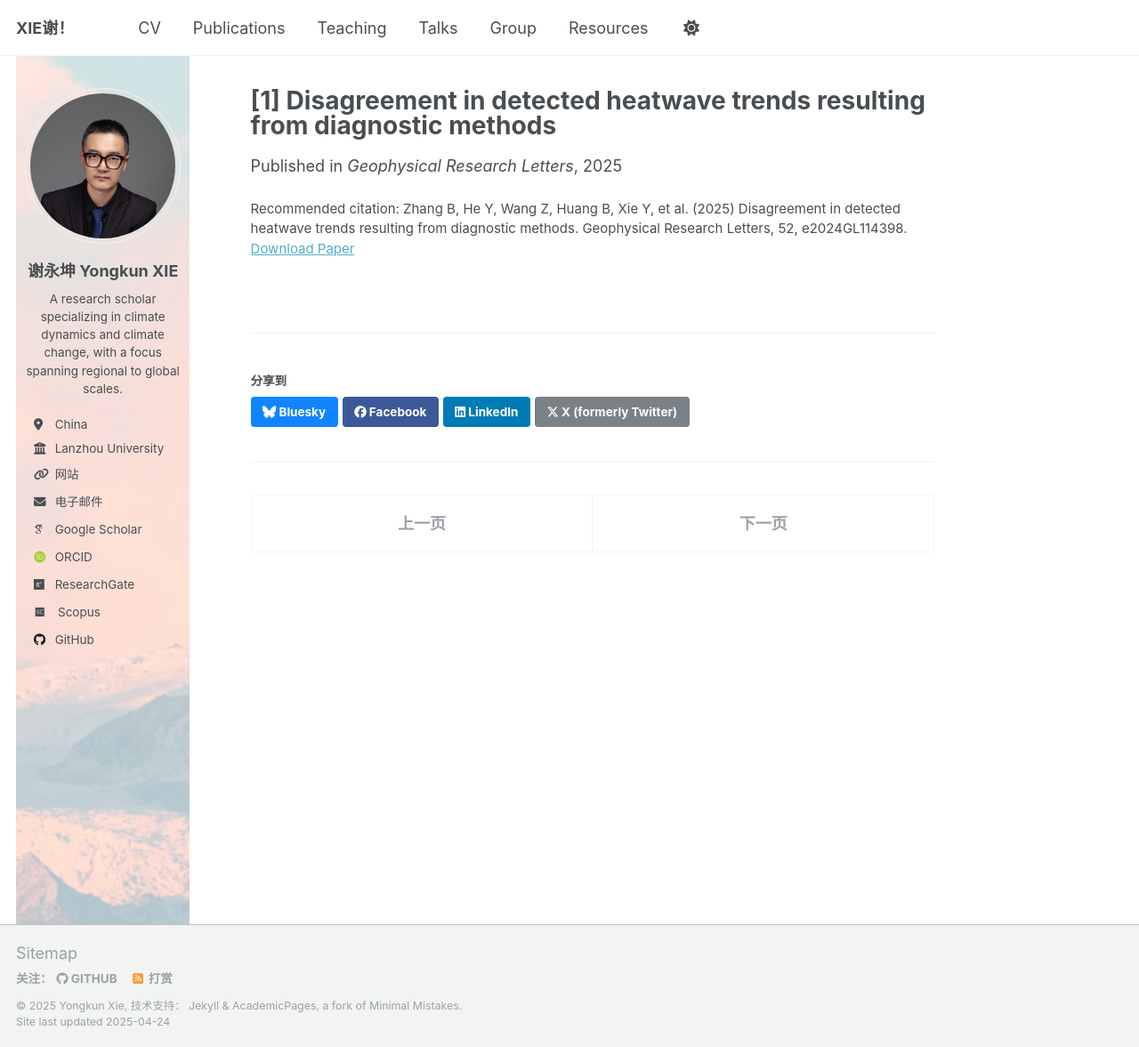
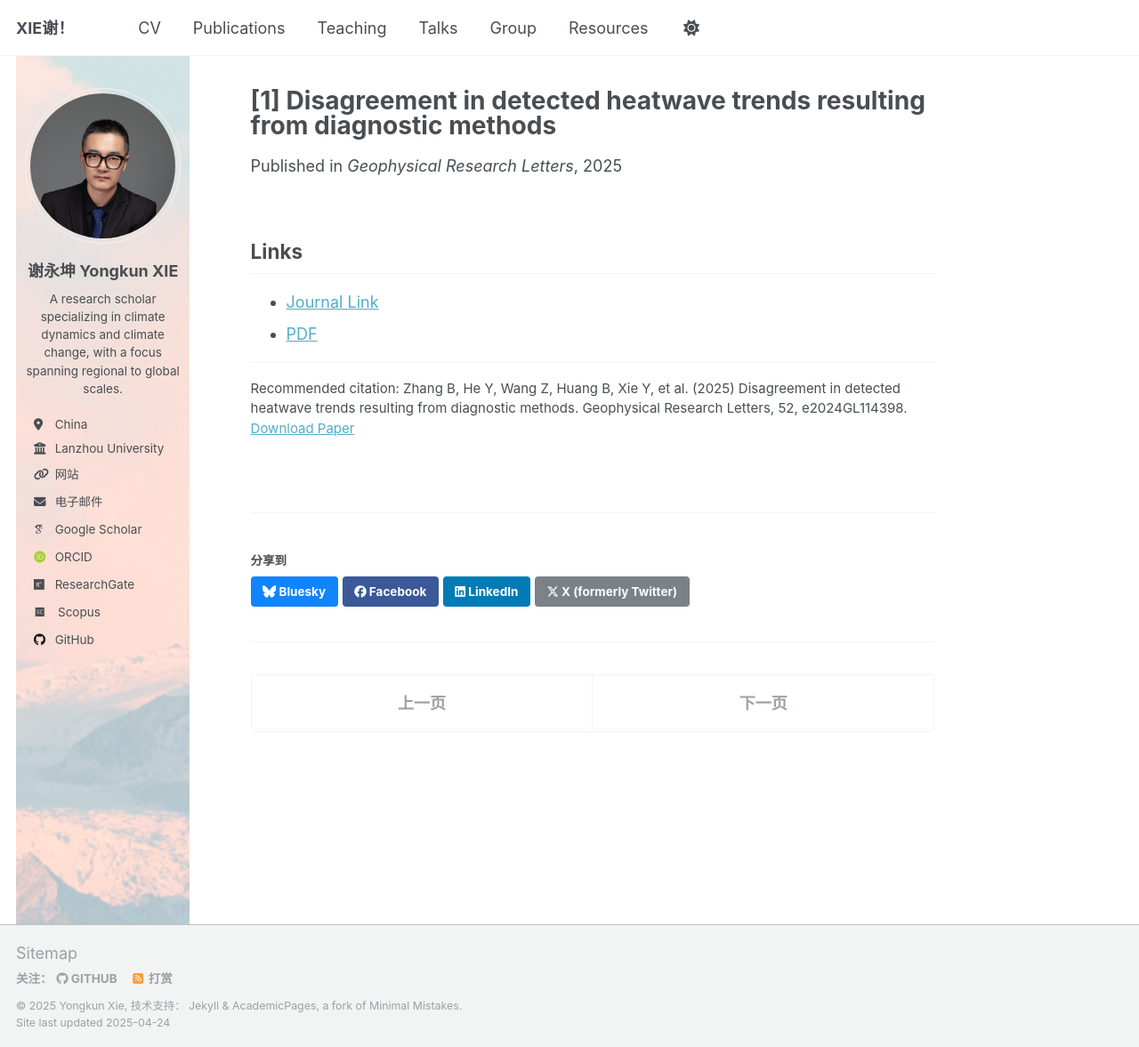
Before and after one commit to yongkunxie/yongkunxie.github.io, a Jekyll site: the page built from _publications/2025-03-03-zhang-GRL.md, in a window 1280 px wide and 1177 px high. Shown: the whole window at 89% size. Built offline with Jekyll 4.4.1, drawn with Linux system fonts in a browser that asks for light colours; some web fonts are replaced.

Commit message:
Update 2025-03-03-zhang-GRL.md

```diff
--- a/_publications/2025-03-03-zhang-GRL.md
+++ b/_publications/2025-03-03-zhang-GRL.md
@@ -10,6 +10,13 @@ venue: 'Geophysical Research Letters'
 paperurl: 'https://raw.githubusercontent.com/yongkunxie/yongkunxie.github.io/main/files/2025_03_03_zhang_GRL.pdf'
 #bibtexurl: 'http://academicpages.github.io/files/bibtex1.bib'
 citation: 'Zhang B, He Y, Wang Z, Huang B, Xie Y, et al. (2025) Disagreement in detected heatwave trends resulting from diagnostic methods. Geophysical Research Letters, 52, e2024GL114398.'
-journal link: 'https://doi.org/10.1029/2024GL114398'
-pdf: 'https://www.alipan.com/s/rmDsx6vh9qC'
+journal_link_doi: 'https://doi.org/10.1029/2024GL114398'
+pdf_link: 'https://www.alipan.com/s/rmDsx6vh9qC'
 ---
+<!-- 在页面内容中添加链接显示 -->
+<h2>Links</h2>
+<ul>
+    <li><a href="{{ page.journal_link_doi }}">Journal Link</a></li>
+    <li><a href="{{ page.pdf_link }}">PDF</a></li>
+</ul>
+---
```
